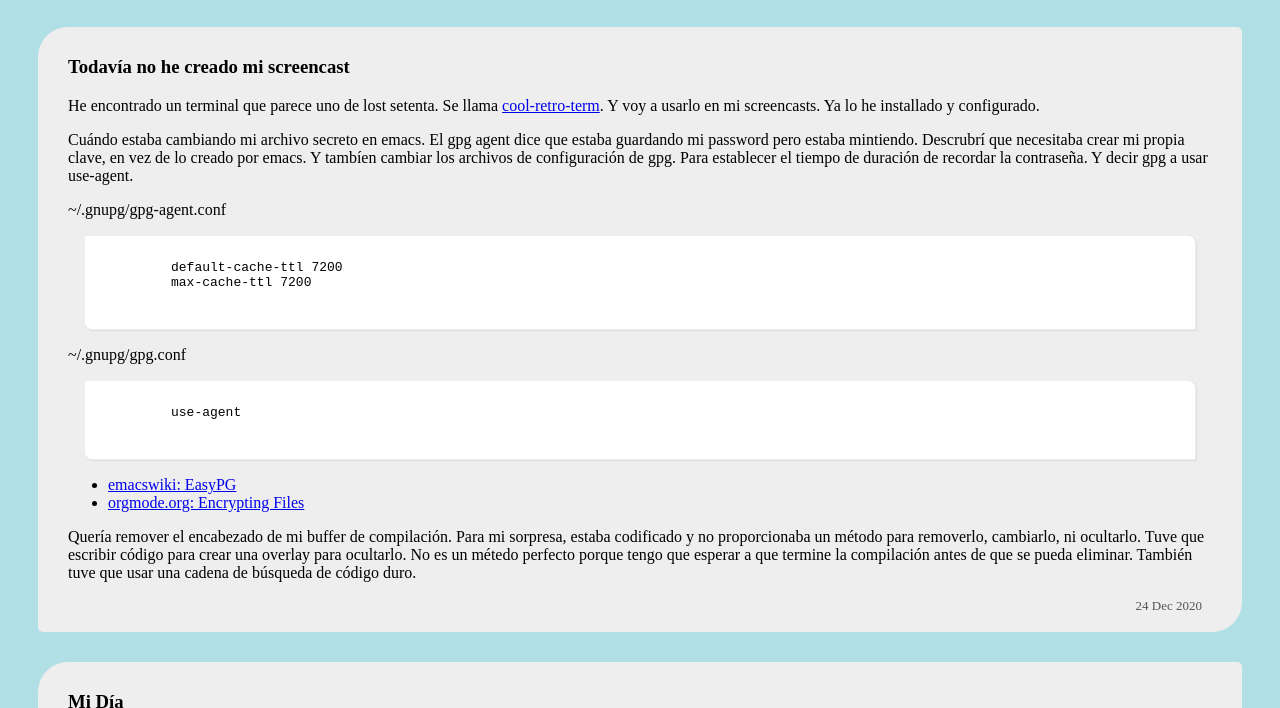
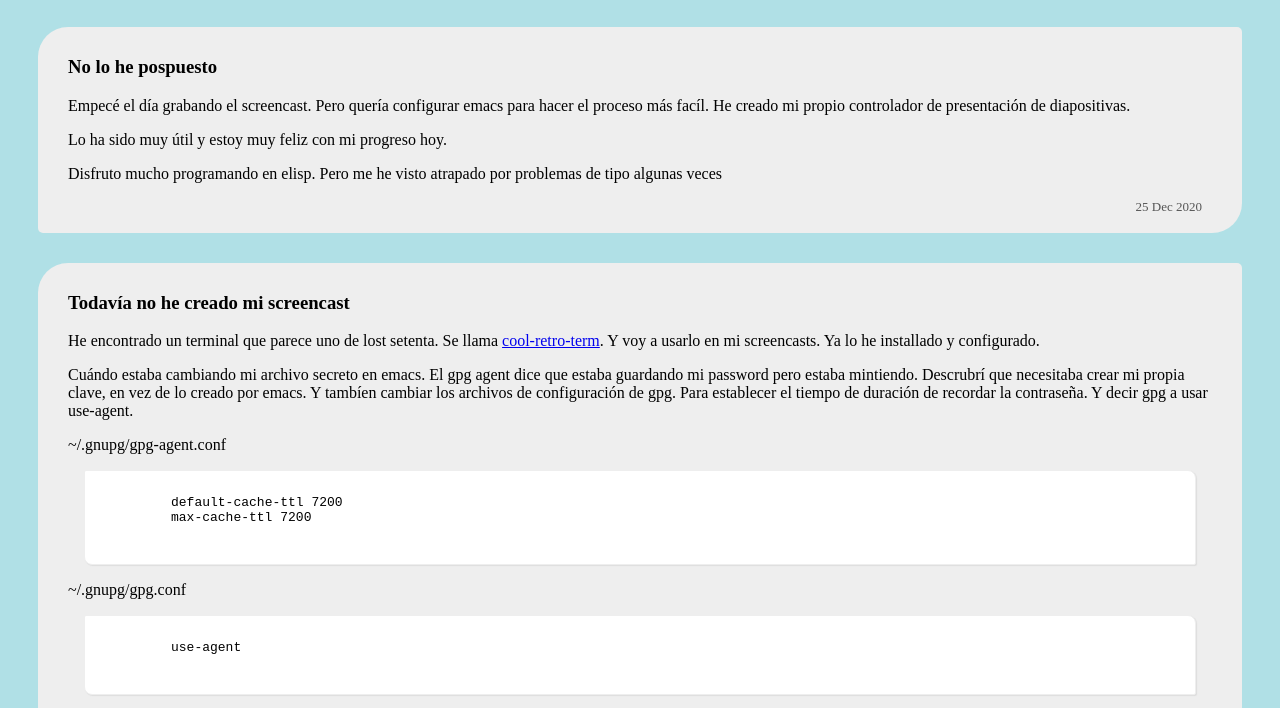
Before and after one commit to dericbytes/falla-conmigo, a plain HTML site: page docs/index.html in a window 1280 px wide. Shown: the part 81-789 px from the top of the page. Drawn offline with Linux system fonts and the light colour scheme.

Commit message:
blog entry added

```diff
--- a/docs/index.html
+++ b/docs/index.html
@@ -14,6 +14,16 @@
       <H1>Falla Conmigo</H1>
       My <a href="https://github.com/dericbytes/emacs-dot-files">.emacs.d</a>
     </div>
+
+    <div class="section1">
+      <h3>No lo he pospuesto</h3>
+      <P>Empecé el día grabando el screencast. Pero quería configurar emacs para hacer el proceso más facíl. He creado mi propio controlador de
+	presentación de diapositivas.</P>
+      <P>Lo ha sido muy útil y estoy muy feliz con mi progreso hoy.</P>
+      <P>Disfruto mucho programando en elisp. Pero me he visto atrapado por problemas de tipo algunas veces</P>
+      <p class="sectionDate">25 Dec 2020<p>
+    </div>
+
 
     <div class="section1">
       <h3>Todavía no he creado mi screencast</h3>
```
